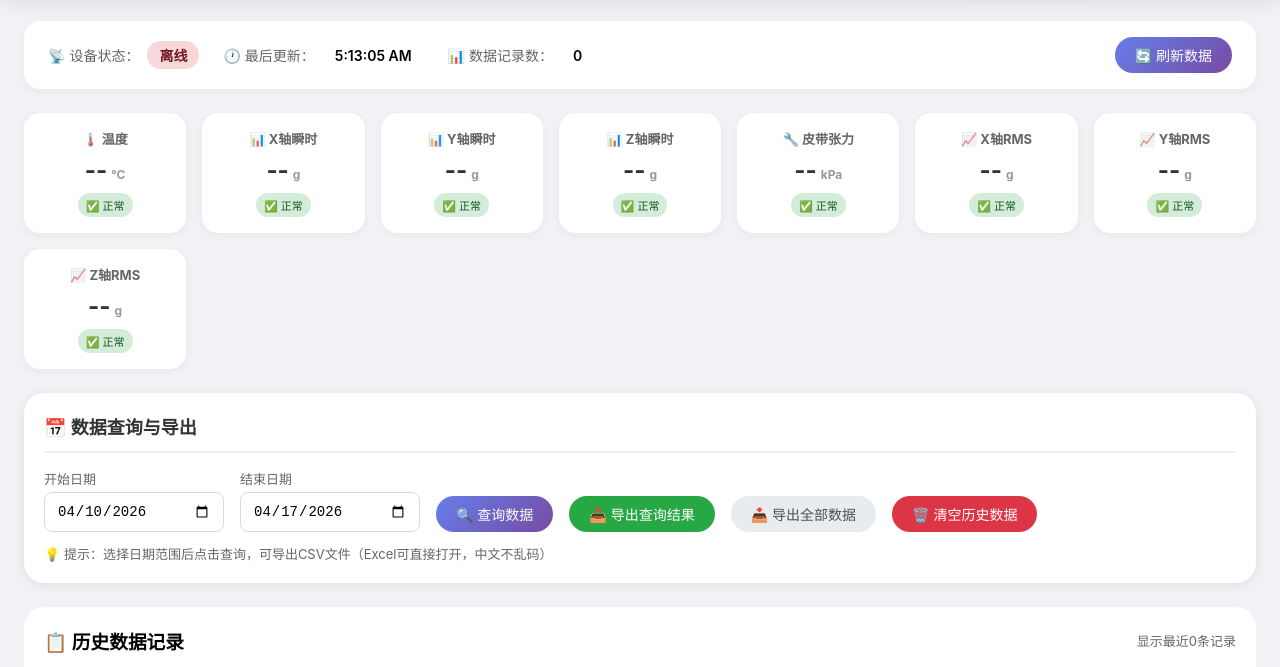
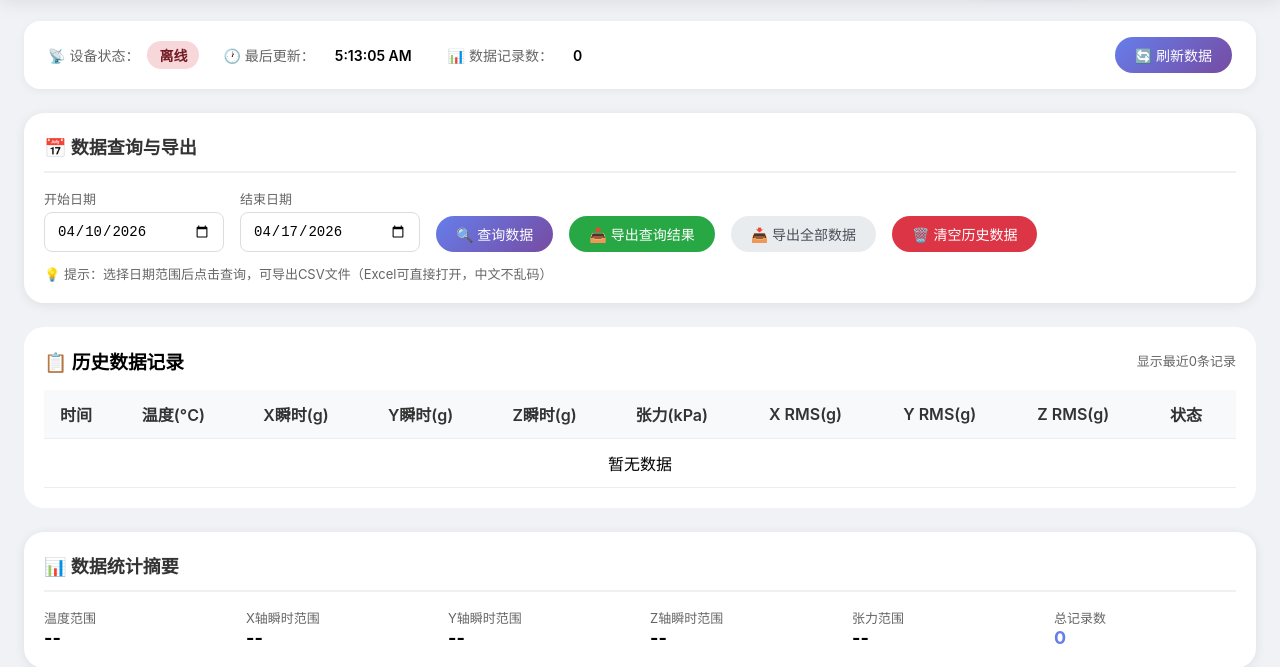
Before and after one commit to sunmu1024-sudo/conveyor-monitor, a plain HTML site: page data.html in a window 1280 px wide. Shown: the part 69-736 px from the top of the page. Drawn offline with Linux system fonts and the light colour scheme; no server answers.

Commit message:
Update data.html

```diff
--- a/data.html
+++ b/data.html
@@ -41,50 +41,6 @@
             </div>
             <div class="btn-group">
                 <button id="refreshBtn" class="btn btn-primary">🔄 刷新数据</button>
-            </div>
-        </div>
-
-        <!-- 实时数据卡片（8个） -->
-        <div class="sensor-grid">
-            <div class="sensor-card">
-                <h4>🌡️ 温度</h4>
-                <div class="sensor-value"><span id="tempValue">--</span><span class="sensor-unit">°C</span></div>
-                <div class="sensor-status" id="tempStatus">--</div>
-            </div>
-            <div class="sensor-card">
-                <h4>📊 X轴瞬时</h4>
-                <div class="sensor-value"><span id="xValue">--</span><span class="sensor-unit">g</span></div>
-                <div class="sensor-status" id="xStatus">--</div>
-            </div>
-            <div class="sensor-card">
-                <h4>📊 Y轴瞬时</h4>
-                <div class="sensor-value"><span id="yValue">--</span><span class="sensor-unit">g</span></div>
-                <div class="sensor-status" id="yStatus">--</div>
-            </div>
-            <div class="sensor-card">
-                <h4>📊 Z轴瞬时</h4>
-                <div class="sensor-value"><span id="zValue">--</span><span class="sensor-unit">g</span></div>
-                <div class="sensor-status" id="zStatus">--</div>
-            </div>
-            <div class="sensor-card">
-                <h4>🔧 皮带张力</h4>
-                <div class="sensor-value"><span id="pressureValue">--</span><span class="sensor-unit">kPa</span></div>
-                <div class="sensor-status" id="pressureStatus">--</div>
-            </div>
-            <div class="sensor-card">
-                <h4>📈 X轴RMS</h4>
-                <div class="sensor-value"><span id="rmsXValue">--</span><span class="sensor-unit">g</span></div>
-                <div class="sensor-status" id="rmsXStatus">--</div>
-            </div>
-            <div class="sensor-card">
-                <h4>📈 Y轴RMS</h4>
-                <div class="sensor-value"><span id="rmsYValue">--</span><span class="sensor-unit">g</span></div>
-                <div class="sensor-status" id="rmsYStatus">--</div>
-            </div>
-            <div class="sensor-card">
-                <h4>📈 Z轴RMS</h4>
-                <div class="sensor-value"><span id="rmsZValue">--</span><span class="sensor-unit">g</span></div>
-                <div class="sensor-status" id="rmsZStatus">--</div>
             </div>
         </div>
 
@@ -194,7 +150,6 @@
 
         // ========== 刷新页面UI ==========
         function refreshPageUI() {
-            updateSensorCards();
             updateStatistics();
             // 如果没有查询结果，显示最近100条
             if (currentDisplayData.length === 0) {
@@ -207,46 +162,6 @@
             document.getElementById('lastUpdate').textContent = new Date().toLocaleTimeString();
             document.getElementById('recordCount').textContent = (window.common.allHistoryData || []).length;
         }
-
-// ========== 更新传感器卡片 ==========
-function updateSensorCards() {
-    const data = window.common.currentDeviceData;
-    const diagnosis = window.common.currentDiagnosis || {};
-    const isAlarm = diagnosis.alarm || false;
-    const faultType = diagnosis.fault_type || '正常';
-
-    function setCard(id, value, unit) {
-        const valEl = document.getElementById(id + 'Value');
-        const statusEl = document.getElementById(id + 'Status');
-
-        if (valEl) {
-            if (value !== null && value !== undefined) {
-                valEl.textContent = unit === 'kPa' ? value.toFixed(3) : value.toFixed(4);
-            } else {
-                valEl.textContent = '--';
-            }
-        }
-
-        if (statusEl) {
-            if (isAlarm && faultType !== '正常') {
-                statusEl.textContent = '⚠️ 报警';
-                statusEl.className = 'sensor-status status-alarm';
-            } else {
-                statusEl.textContent = '✅ 正常';
-                statusEl.className = 'sensor-status status-ok';
-            }
-        }
-    }
-
-    setCard('temp', data.temperature, '°C');
-    setCard('x', data.x_axis, 'g');
-    setCard('y', data.y_axis, 'g');
-    setCard('z', data.z_axis, 'g');
-    setCard('pressure', data.ch1_pressure, 'kPa');
-    setCard('rmsX', data.rms_x, 'g');
-    setCard('rmsY', data.rms_y, 'g');
-    setCard('rmsZ', data.rms_z, 'g');
-}
 
 // ========== 显示数据表格 ==========
 function displayData(data) {
```
